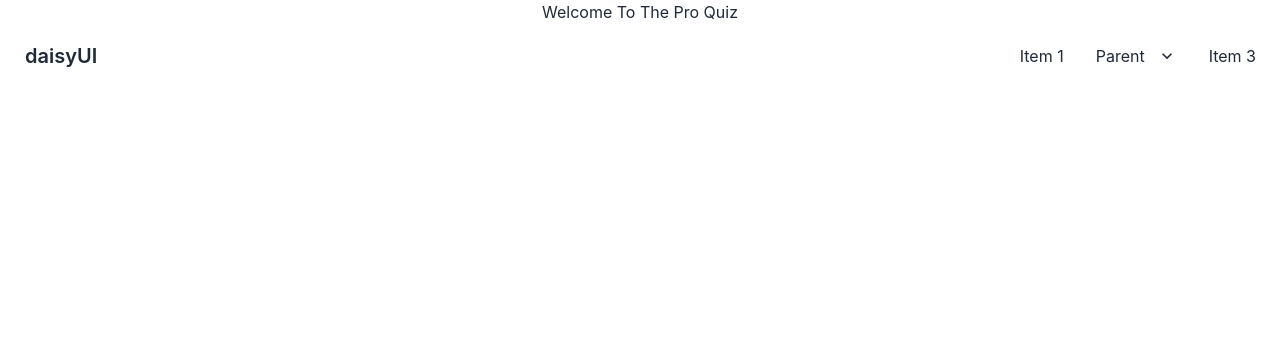
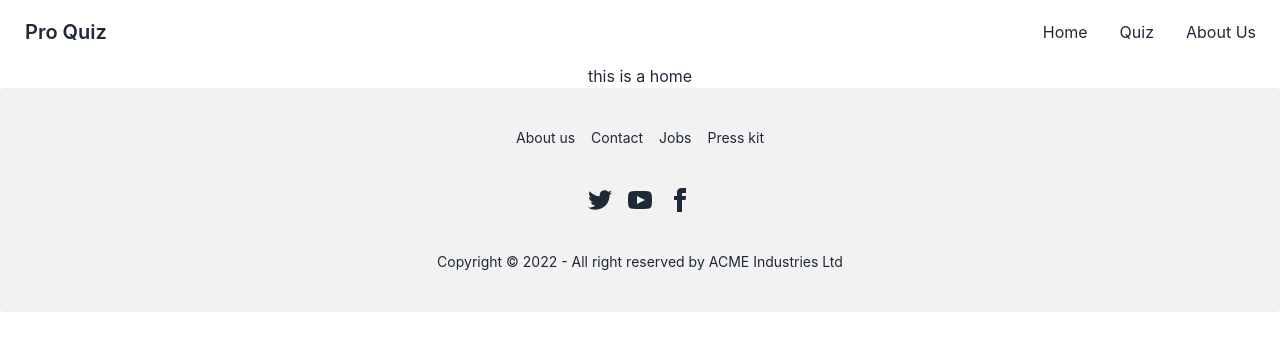
Before and after one commit to khanjubayer93/pro-quiz, a React (Create React App) app: page / in a window 1280 px wide. Shown: the top 350 px of the page. Built offline with nearby package versions, Linux system fonts and the light colour scheme.

Commit message:
router install done

```diff
--- a/src/App.js
+++ b/src/App.js
@@ -1,11 +1,12 @@
+import { RouterProvider } from 'react-router-dom';
 import './App.css';
-import Header from './components/Header/Header';
+import router from './utilities/routes';
+
 
 function App() {
   return (
     <div className="App">
-      <h1>Welcome To The Pro Quiz</h1>
-      <Header></Header>
+      <RouterProvider router={router}></RouterProvider>
     </div>
   );
 }
--- /dev/null
+++ b/src/components/About.jsx
@@ -0,0 +1,11 @@
+import React from 'react';
+
+const About = () => {
+    return (
+        <div>
+            <h1>this is about</h1>
+        </div>
+    );
+};
+
+export default About;
--- /dev/null
+++ b/src/components/Footer.jsx
@@ -0,0 +1,28 @@
+import React from 'react';
+
+const Footer = () => {
+    return (
+        <div>
+            <footer className="footer footer-center p-10 bg-base-200 text-base-content rounded">
+                <div className="grid grid-flow-col gap-4">
+                    <a className="link link-hover">About us</a>
+                    <a className="link link-hover">Contact</a>
+                    <a className="link link-hover">Jobs</a>
+                    <a className="link link-hover">Press kit</a>
+                </div>
+                <div>
+                    <div className="grid grid-flow-col gap-4">
+                        <a><svg xmlns="http://www.w3.org/2000/svg" width="24" height="24" viewBox="0 0 24 24" className="fill-current"><path d="M24 4.557c-.883.392-1.832.656-2.828.775 1.017-.609 1.798-1.574 2.165-2.724-.951.564-2.005.974-3.127 1.195-.897-.957-2.178-1.555-3.594-1.555-3.179 0-5.515 2.966-4.797 6.045-4.091-.205-7.719-2.165-10.148-5.144-1.29 2.213-.669 5.108 1.523 6.574-.806-.026-1.566-.247-2.229-.616-.054 2.281 1.581 4.415 3.949 4.89-.693.188-1.452.232-2.224.084.626 1.956 2.444 3.379 4.6 3.419-2.07 1.623-4.678 2.348-7.29 2.04 2.179 1.397 4.768 2.212 7.548 2.212 9.142 0 14.307-7.721 13.995-14.646.962-.695 1.797-1.562 2.457-2.549z"></path></svg></a>
+                        <a><svg xmlns="http://www.w3.org/2000/svg" width="24" height="24" viewBox="0 0 24 24" className="fill-current"><path d="M19.615 3.184c-3.604-.246-11.631-.245-15.23 0-3.897.266-4.356 2.62-4.385 8.816.029 6.185.484 8.549 4.385 8.816 3.6.245 11.626.246 15.23 0 3.897-.266 4.356-2.62 4.385-8.816-.029-6.185-.484-8.549-4.385-8.816zm-10.615 12.816v-8l8 3.993-8 4.007z"></path></svg></a>
+                        <a><svg xmlns="http://www.w3.org/2000/svg" width="24" height="24" viewBox="0 0 24 24" className="fill-current"><path d="M9 8h-3v4h3v12h5v-12h3.642l.358-4h-4v-1.667c0-.955.192-1.333 1.115-1.333h2.885v-5h-3.808c-3.596 0-5.192 1.583-5.192 4.615v3.385z"></path></svg></a>
+                    </div>
+                </div>
+                <div>
+                    <p>Copyright © 2022 - All right reserved by ACME Industries Ltd</p>
+                </div>
+            </footer>
+        </div>
+    );
+};
+
+export default Footer;
--- /dev/null
+++ b/src/components/Header.jsx
@@ -0,0 +1,25 @@
+import React from 'react';
+import { Link } from 'react-router-dom';
+
+const Header = () => {
+    return (
+        <nav>
+            <div className="navbar bg-base-100">
+                <div className="flex-1">
+                    <a className="btn btn-ghost normal-case text-xl">Pro Quiz</a>
+                </div>
+                <div className="flex-none">
+                    <ul className="menu menu-horizontal p-0">
+                        <li><Link to='/home'>Home</Link></li>
+                        <li>
+                            <Link to='/quiz'>Quiz</Link>
+                        </li>
+                        <li><Link to='/about'>About Us</Link></li>
+                    </ul>
+                </div>
+            </div>
+        </nav>
+    );
+};
+
+export default Header;
--- a/src/components/Header/Header.jsx
+++ /dev/null
@@ -1,31 +0,0 @@
-import React from 'react';
-
-const Header = () => {
-    return (
-        <nav>
-            <div className="navbar bg-base-100">
-                <div className="flex-1">
-                    <a className="btn btn-ghost normal-case text-xl">daisyUI</a>
-                </div>
-                <div className="flex-none">
-                    <ul className="menu menu-horizontal p-0">
-                        <li><a>Item 1</a></li>
-                        <li tabIndex={0}>
-                            <a>
-                                Parent
-                                <svg className="fill-current" xmlns="http://www.w3.org/2000/svg" width="20" height="20" viewBox="0 0 24 24"><path d="M7.41,8.58L12,13.17L16.59,8.58L18,10L12,16L6,10L7.41,8.58Z" /></svg>
-                            </a>
-                            <ul className="p-2 bg-base-100">
-                                <li><a>Submenu 1</a></li>
-                                <li><a>Submenu 2</a></li>
-                            </ul>
-                        </li>
-                        <li><a>Item 3</a></li>
-                    </ul>
-                </div>
-            </div>
-        </nav>
-    );
-};
-
-export default Header;
--- /dev/null
+++ b/src/components/Home.jsx
@@ -0,0 +1,11 @@
+import React from 'react';
+
+const Home = () => {
+    return (
+        <div>
+            <h1>this is a home </h1>
+        </div>
+    );
+};
+
+export default Home;
--- /dev/null
+++ b/src/components/Quiz.jsx
@@ -0,0 +1,11 @@
+import React from 'react';
+
+const Quiz = () => {
+    return (
+        <div>
+            <h1>Quiz area</h1>
+        </div>
+    );
+};
+
+export default Quiz;
--- /dev/null
+++ b/src/components/Root.jsx
@@ -0,0 +1,16 @@
+import React from 'react';
+import { Outlet } from 'react-router-dom';
+import Footer from './Footer';
+import Header from './Header';
+
+const Root = () => {
+    return (
+        <div>
+            <Header></Header>
+            <Outlet></Outlet>
+            <Footer></Footer>
+        </div>
+    );
+};
+
+export default Root;
--- /dev/null
+++ b/src/utilities/routes.js
@@ -0,0 +1,22 @@
+import { createBrowserRouter } from "react-router-dom";
+import About from "../components/About";
+import Home from "../components/Home";
+import Quiz from "../components/Quiz";
+import Root from "../components/Root";
+
+
+const router = createBrowserRouter([
+    {
+        path: '/',
+        element: <Root></Root>,
+        children: [
+            { path: '/', element: <Home></Home> },
+            { path: '/home', element: <Home></Home> },
+            { path: '/quiz', element: <Quiz></Quiz>,
+            loader:()=> fetch(``) },
+            { path: '/about', element: <About></About> }
+        ]
+    }
+])
+
+export default router;
```
